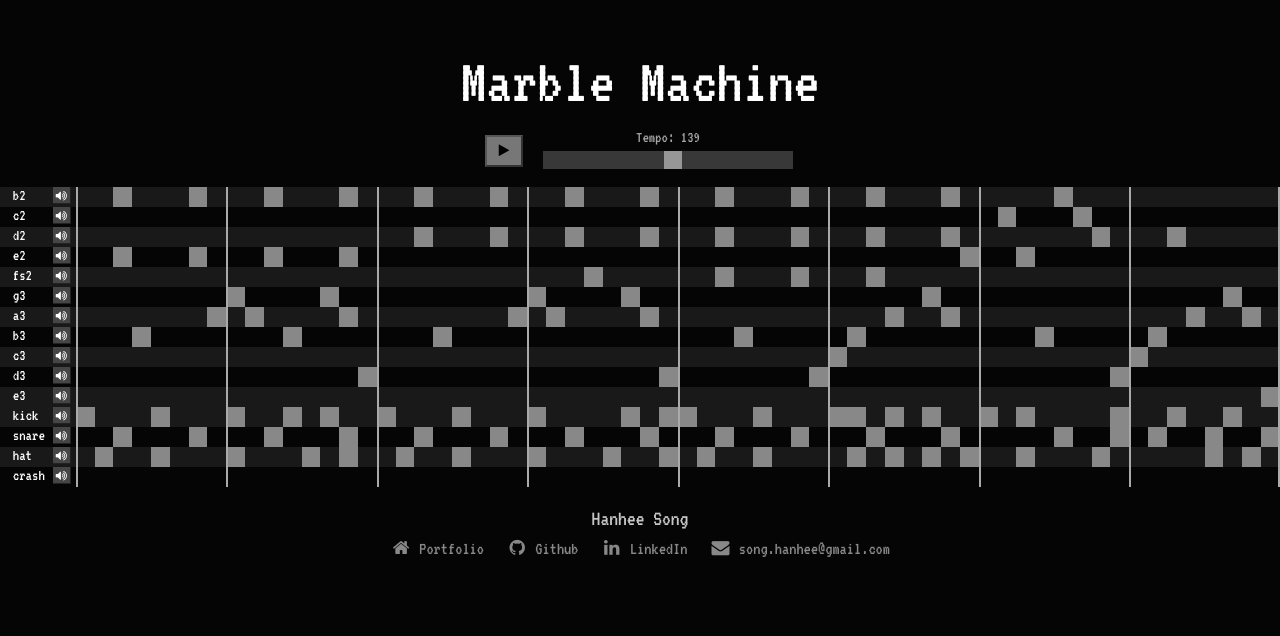
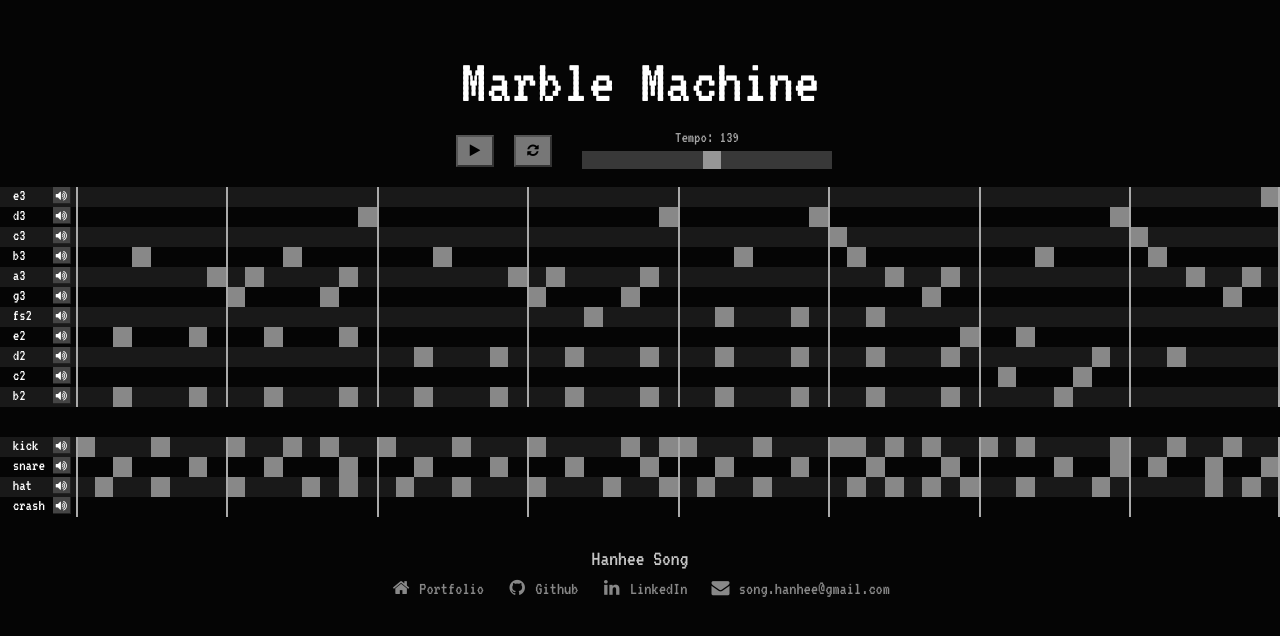
Before and after one commit to hanhee-song/marble_machine, a React (Create React App) app: page / in a window 1280 px wide. Shown: the top 636 px of the page. Built offline with nearby package versions, Linux system fonts and the light colour scheme.

Commit message:
add functional reset

```diff
--- a/public/styles.css
+++ b/public/styles.css
@@ -85,7 +85,6 @@ a:hover {
 }
 
 .footer {
-  padding-top: 20px;
   font-size: 22px;
   text-align: center;
   color: #c5c5c5;
@@ -131,11 +130,12 @@ a:hover {
   align-items: center;
 }
 
-.soundboard-controls-start {
+.soundboard-controls-button {
   cursor: pointer;
   background-color: #777;
   height: 32px;
   width: 38px;
+  margin: 0 10px;
   border-bottom: 2px solid #333;
   border-right: 2px solid #333;
   border-top: 2px solid #555;
@@ -145,7 +145,7 @@ a:hover {
   transition: background .8s, border .8s;
 }
 
-.soundboard-controls-start:hover {
+.soundboard-controls-button:hover {
   background-color: #999;
   border-bottom: 2px solid #555;
   border-right: 2px solid #555;
@@ -155,7 +155,7 @@ a:hover {
   -webkit-transition: none;
 }
 
-.soundboard-controls-start:active {
+.soundboard-controls-button:active {
   background-color: #aaa;
   border-bottom: 2px solid #777;
   border-right: 2px solid #777;
@@ -220,13 +220,17 @@ a:hover {
 
 }
 
-.vibraphone {
+.soundboard-instruments > * {
+  margin-bottom: 30px;
+}
+
+/* .vibraphone {
 
 }
 
 .drums {
   margin-top: 30px;
-}
+} */
 
 .line {
   display: flex;
--- a/src/classes/instrument.js
+++ b/src/classes/instrument.js
@@ -48,6 +48,13 @@ class Instrument {
     this.beat[beat].delete(note);
   }
 
+  clearAllNotes() {
+    this.beat = new Array(this.mm);
+    for (var i = 0; i < this.beat.length; i++) {
+      this.beat[i] = new Set();
+    }
+  }
+
   getNotes(beat) {
     return this.beat[beat]; // returns a Set
   }
--- a/src/classes/vibraphone.js
+++ b/src/classes/vibraphone.js
@@ -11,7 +11,7 @@ class Vibraphone extends Instrument {
 
   setup() {
     this.notes = ["b2", "c2", "d2", "e2",
-    "fs2", "g3", "a3", "b3", "c3", "d3", "e3"];
+    "fs2", "g3", "a3", "b3", "c3", "d3", "e3"].reverse();
     this.notes.forEach((note) => {
       this.sounds[note] = new Audio(`audio/vib_${note}.wav`);
       this.sounds[note].url = `public/audio/vib_${note}.wav`;
--- a/src/components/instrument_board.jsx
+++ b/src/components/instrument_board.jsx
@@ -13,7 +13,7 @@ class DrumsBoard extends React.Component {
   }
 
   componentWillReceiveProps(nextProps) {
-    if (this.props.currentBeat !== nextProps.currentBeat) {
+    if (this.props.currentBeat !== nextProps.currentBeat && nextProps.currentBeat !== -1) {
       this.props.instrument.play(nextProps.currentBeat);
     }
   }
--- a/src/components/line.jsx
+++ b/src/components/line.jsx
@@ -15,6 +15,12 @@ class Line extends React.Component {
     this.updateNotes = this.updateNotes.bind(this);
     this.handleClick = this.handleClick.bind(this);
     this.toggleMute = this.toggleMute.bind(this);
+  }
+
+  componentWillReceiveProps(nextProps) {
+    if (nextProps.currentBeat === -1) {
+      this.updateNotes();
+    }
   }
 
   shouldComponentUpdate(nextProps, nextState) {
@@ -40,6 +46,11 @@ class Line extends React.Component {
       // 5. We should also update if state.muted has changed
       (
         this.state.muted !== nextState.muted
+      ) ||
+      // 6. We'll make it update when nextProps.currentBeat is -1
+        // i.e. the board was initialized OR reset
+      (
+        nextProps.currentBeat === -1
       )
     );
   }
@@ -68,11 +79,10 @@ class Line extends React.Component {
     return () => {
       if (this.state.line[i]) {
         instrument.removeNote(note, i * 2);
-        this.setState({ line: instrument.getLine(note) });
       } else {
         instrument.addNote(note, i * 2);
-        this.setState({ line: instrument.getLine(note) });
       }
+      this.updateNotes();
     };
   }
 
--- a/src/components/soundboard.jsx
+++ b/src/components/soundboard.jsx
@@ -52,12 +52,15 @@ class Soundboard extends React.Component {
   }
 
   handleResetAll(e) {
-    // e.preventDefault()
+    this.handlePause();
     this.setState({
       currentBeat: -1,
       timeout: null,
       tempo: 102,
       mm: 128,
+    });
+    this.state.instruments.forEach((instrument) => {
+      instrument.clearAllNotes();
     });
   }
 
@@ -67,8 +70,11 @@ class Soundboard extends React.Component {
     return (
       <div className="soundboard">
         <div className="soundboard-controls">
-          <button className="soundboard-controls-start" onClick={this.toggleRunning}>
+          <button className="soundboard-controls-button" onClick={this.toggleRunning}>
             <i className={`fa fa-${startButton}`} aria-hidden="true"></i>
+          </button>
+          <button className="soundboard-controls-button" onClick={this.handleResetAll}>
+            <i className={`fa fa-refresh`} aria-hidden="true"></i>
           </button>
           <div className="soundboard-controls-tempo-container">
             <div className="soundboard-controls-tempo-title">Tempo: {tempo}</div>
```
